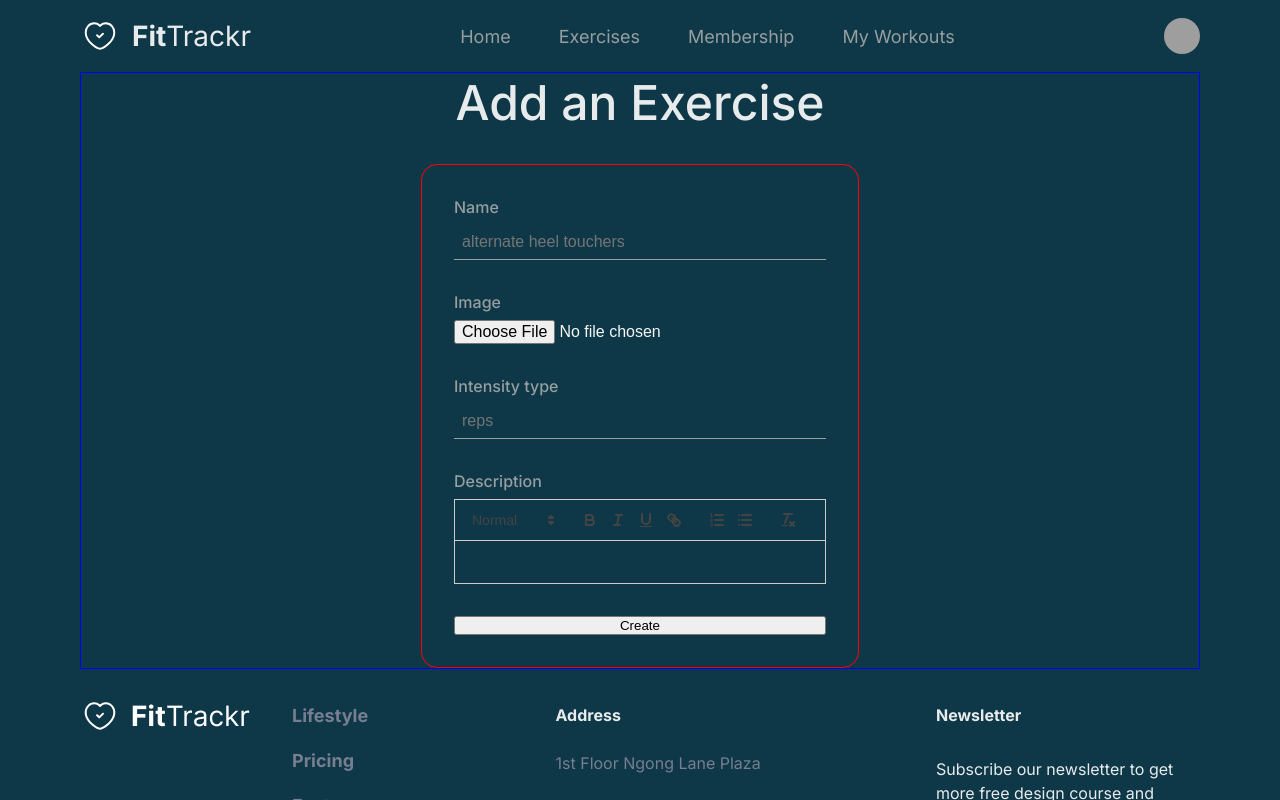
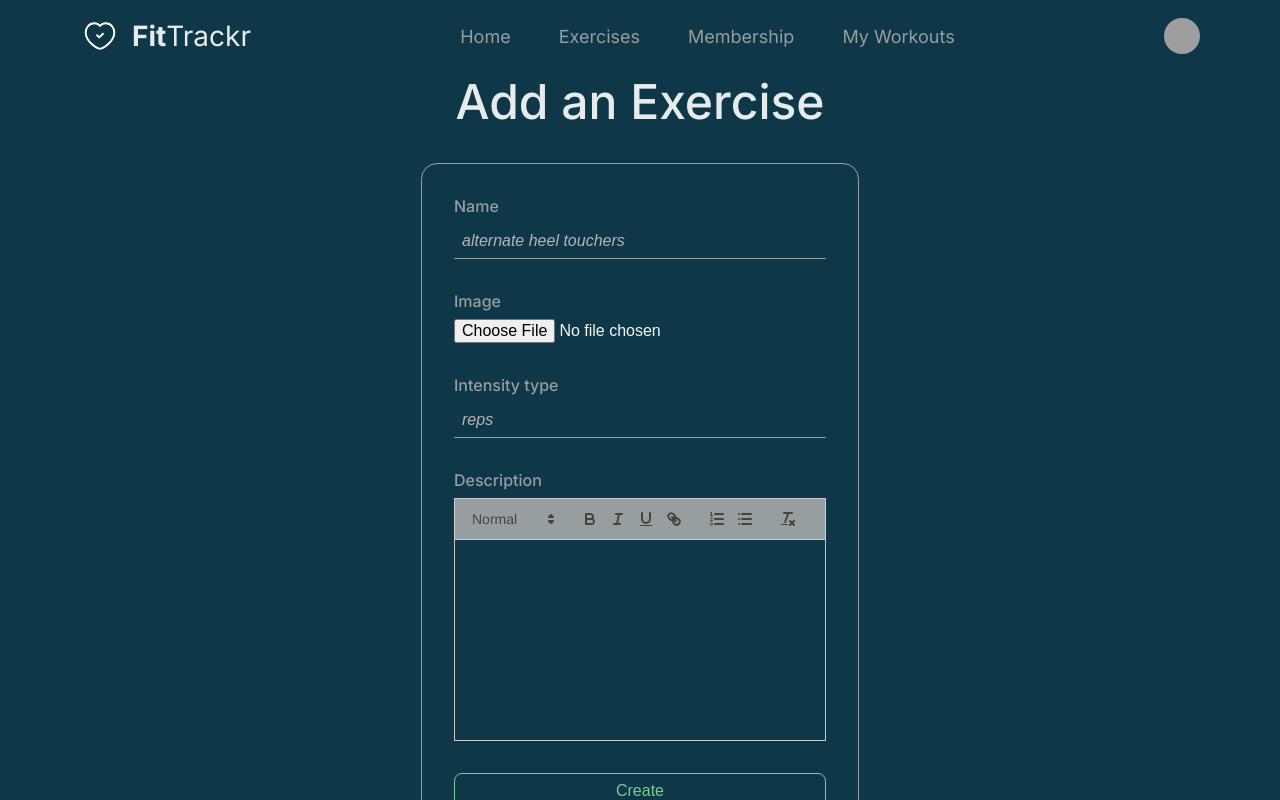
Before and after one commit to Ase020/fitTrackr-client, a React (Vite) app: page /add-exercise in a window 1280 px wide. Shown: the top 800 px of the page. Built offline with nearby package versions, Linux system fonts and the light colour scheme; grey boxes are pictures that could not be loaded; a web font is replaced by a local one.

Commit message:
add exercise styling

```diff
--- a/src/pages/add-exercise/add-exercise.css
+++ b/src/pages/add-exercise/add-exercise.css
@@ -2,7 +2,6 @@
   display: flex;
   flex-direction: column;
   align-items: center;
-  border: 1px solid blue;
   gap: 32px;
 }
 
@@ -12,7 +11,7 @@
 }
 
 .add_exercise-input_wrapper {
-  border: 1px solid red;
+  border: 0.5px solid #969ea0;
   display: flex;
   flex-direction: column;
   gap: 32px;
@@ -46,3 +45,33 @@
   padding: 0;
   border: none;
 }
+
+.add_exercise-input::placeholder {
+  color: rgb(181, 181, 181);
+  font-style: italic;
+}
+
+.ql-toolbar {
+  background-color: #969ea0;
+}
+
+.ql-editor {
+  min-height: 200px;
+  font-size: 16px;
+}
+
+.add_exercise-btn {
+  padding: 8px;
+  border: 1px solid #78ce91;
+  cursor: pointer;
+  border-radius: 8px;
+  background: transparent;
+  color: #78ce91;
+  font-size: 16px;
+  transition: all 0.5s ease-in;
+}
+
+.add_exercise-btn:hover {
+  color: white;
+  background: #78ce91;
+}
```
